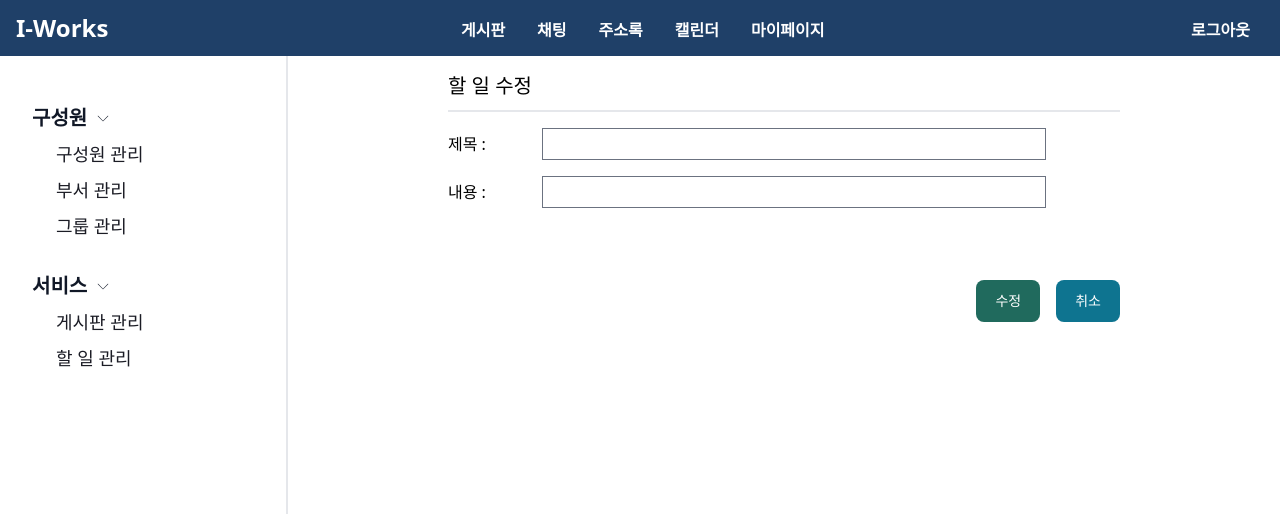
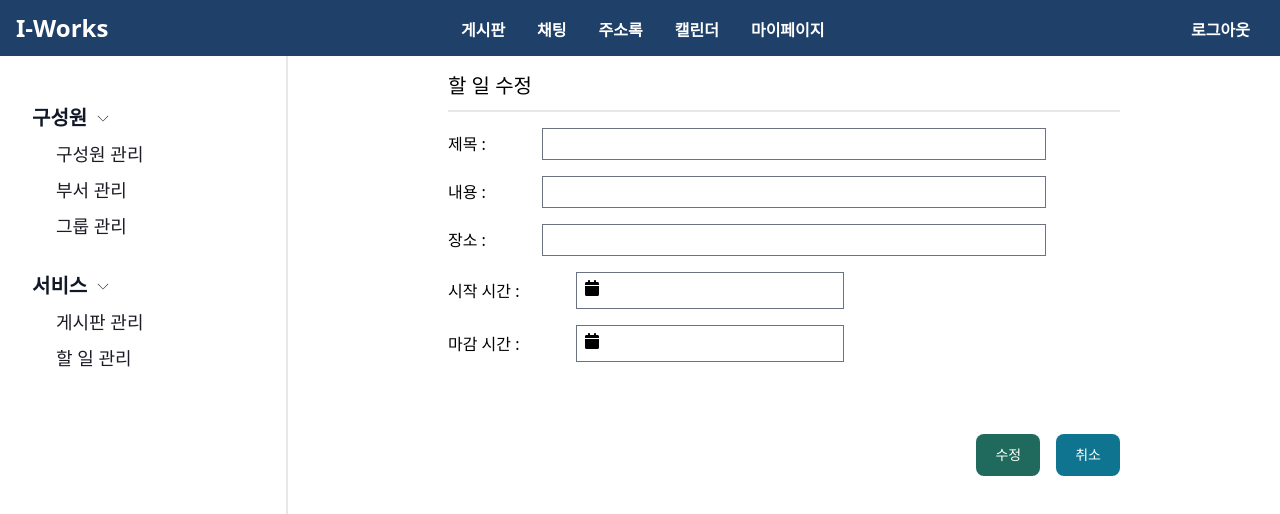
Before and after one commit to suhyeon06/i-works, a React (Vite) app in the folder I-works_client/: page /admin/schedules/update/1 in a window 1280 px wide. Shown: the top 514 px of the page. Built offline with nearby package versions, Linux system fonts and the light colour scheme; no server answers.

Commit message:
add: schedule edit

```diff
--- a/I-works_client/package.json
+++ b/I-works_client/package.json
@@ -15,6 +15,7 @@
     "flowbite-react": "^0.7.2",
     "jwt-decode": "^4.0.0",
     "react": "^18.2.0",
+    "react-datepicker": "^6.1.0",
     "react-dom": "^18.2.0",
     "react-icons": "^5.0.1",
     "react-quill": "^2.0.0",
@@ -23,6 +24,7 @@
   },
   "devDependencies": {
     "@types/react": "^18.2.43",
+    "@types/react-datepicker": "^6.0.0",
     "@types/react-dom": "^18.2.17",
     "@typescript-eslint/eslint-plugin": "^6.14.0",
     "@typescript-eslint/parser": "^6.14.0",
--- a/I-works_client/src/pages/admins/AdminBoardsUpdate.tsx
+++ b/I-works_client/src/pages/admins/AdminBoardsUpdate.tsx
@@ -3,8 +3,8 @@ import { ChangeEvent, FormEvent, useEffect, useState } from 'react'
 import { useNavigate, useParams, Form } from 'react-router-dom'
 
 import BoardModal from '../../components/BoardModal'
-import ReactQuill from "react-quill"
-import "react-quill/dist/quill.snow.css"
+import ReactQuill from 'react-quill'
+import 'react-quill/dist/quill.snow.css'
 import { Button } from 'flowbite-react'
 
 const AdminBoardsUpdate = () => {
@@ -39,8 +39,7 @@ const AdminBoardsUpdate = () => {
         setBoardContent(boardDetailData.boardContent)
         setBoardOwnerId(boardDetailData.boardOwnerId)
         setCategoryCodeId(boardDetailData.boardCategoryId)
-      }
-      catch (err) {
+      } catch (err) {
         console.log(err)
       }
     }
@@ -50,16 +49,16 @@ const AdminBoardsUpdate = () => {
 
   function handleUpdate(event: FormEvent) {
     event.preventDefault()
-    const plainTextContent = (boardContent || '').replace(/<[^>]+>/g, '');
+    const plainTextContent = (boardContent || '').replace(/<[^>]+>/g, '')
     const updateBoard = {
-      "boardTitle": boardTitle,
-      "boardContent": plainTextContent,
-      "boardCreatorId": '1',
-      "boardIsDeleted": '0',
-      "boardCategoryCodeId": boardCategoryCodeId,
-      "boardOwnerId": boardOwnerId,
+      boardTitle: boardTitle,
+      boardContent: plainTextContent,
+      boardCreatorId: '1',
+      boardIsDeleted: '0',
+      boardCategoryCodeId: boardCategoryCodeId,
+      boardOwnerId: boardOwnerId,
     }
-
+    console.log(updateBoard)
     axios
       .put(`https://suhyeon.site/api/board/update/${boardId}`, updateBoard)
       .then(() => {
@@ -72,22 +71,26 @@ const AdminBoardsUpdate = () => {
   }
 
   // 모달창 구현
-  const [modalIsOpen, setModalIsOpen] = useState(false);
-  const [selectedBoard, setselectedBoard] = useState<string | null>(null);
+  const [modalIsOpen, setModalIsOpen] = useState(false)
+  const [selectedBoard, setselectedBoard] = useState<string | null>(null)
 
   const openModal = () => {
-    setModalIsOpen(true);
-  };
+    setModalIsOpen(true)
+  }
 
   const closeModal = () => {
-    setModalIsOpen(false);
-  };
+    setModalIsOpen(false)
+  }
 
-  const handleSelectBoard = (boardName: string, boardOwnerId: string, boardCategoryCodeId: string) => {
-    setselectedBoard(boardName);
+  const handleSelectBoard = (
+    boardName: string,
+    boardOwnerId: string,
+    boardCategoryCodeId: string,
+  ) => {
+    setselectedBoard(boardName)
     setBoardOwnerId(boardOwnerId)
     setCategoryCodeId(boardCategoryCodeId)
-  };
+  }
 
   return (
     <div>
@@ -97,7 +100,11 @@ const AdminBoardsUpdate = () => {
       <Form className="flex flex-col" onSubmit={handleUpdate}>
         <div className="flex items-center">
           <span>게시판 : </span>
-          <Button className="ml-8 h-8 w-auto bg-mainGray text-black" type="button" onClick={openModal}>
+          <Button
+            className="ml-8 h-8 w-auto bg-mainGray text-black"
+            type="button"
+            onClick={openModal}
+          >
             게시판 선택
           </Button>
           <p className="ml-2">{selectedBoard}</p>
@@ -108,16 +115,28 @@ const AdminBoardsUpdate = () => {
           />
         </div>
         <div className="flex items-center my-2">
-          <label className="mr-14" htmlFor="title">제목 : </label>
-          <input onChange={onTitleChange} className="h-8 w-3/4" type="text" name="boardTitle" value={boardTitle} id="title" required />
+          <label className="mr-14" htmlFor="title">
+            제목 :{' '}
+          </label>
+          <input
+            onChange={onTitleChange}
+            className="h-8 w-3/4"
+            type="text"
+            name="boardTitle"
+            value={boardTitle}
+            id="title"
+            required
+          />
         </div>
         <div className="">
-          <label className="mr-10" htmlFor="file">첨부파일 : </label>
+          <label className="mr-10" htmlFor="file">
+            첨부파일 :{' '}
+          </label>
           <input className="h" type="file" name="" id="file" />
         </div>
         <div className="mt-5">
           <ReactQuill
-            style={{ height: "300px" }}
+            style={{ height: '300px' }}
             theme="snow"
             // modules={modules}
             // formats={formats}
@@ -127,8 +146,10 @@ const AdminBoardsUpdate = () => {
           />
         </div>
         <br />
-        <div className='flex justify-end mt-10 '>
-          <Button className='bg-mainGreen mr-4' type='submit'>수정</Button>
+        <div className="flex justify-end mt-10 ">
+          <Button className="bg-mainGreen mr-4" type="submit">
+            수정
+          </Button>
           <Button onClick={backToIndex}>취소</Button>
         </div>
       </Form>
--- a/I-works_client/src/pages/admins/AdminSchedulesUpdate.tsx
+++ b/I-works_client/src/pages/admins/AdminSchedulesUpdate.tsx
@@ -1,46 +1,70 @@
 import axios from 'axios'
 import { ChangeEvent, FormEvent, useEffect, useState } from 'react'
 import { useNavigate, useParams, Form } from 'react-router-dom'
+import DatePicker from 'react-datepicker'
+import 'react-datepicker/dist/react-datepicker.css'
 
-import ScheduleModal from '../../components/ScheduleModal'
-import ReactQuill from "react-quill"
-import "react-quill/dist/quill.snow.css"
+import 'react-quill/dist/quill.snow.css'
 import { Button } from 'flowbite-react'
 
-const AdminSchedulesUpdate = () => {
+interface ScheduleEditForm {
+  scheduleDivisionCodeId: number
+  scheduleTitle: string
+  schedulePriority: string
+  scheduleContent: string
+  scheduleStartDate: Date
+  scheduleEndDate: Date
+  meetingDate: Date
+  schedulePlace: string
+  meetingCode: string
+}
+
+const AdminSchedulesUpdate: React.FC = () => {
   const { scheduleId = '' } = useParams<{ scheduleId: string }>()
-
+  const [formState, setFormState] = useState<ScheduleEditForm>()
   const navigate = useNavigate()
   const backToIndex = () => {
     navigate('/admin/schedules/')
   }
 
-  const [scheduleTitle, setScheduleTitle] = useState<string>('')
-  const [scheduleContent, setScheduleContent] = useState<string>('')
-  const [scheduleOwnerId, setScheduleOwnerId] = useState<string>('')
-  const [scheduleCategoryCodeId, setCategoryCodeId] = useState<string>('')
-  // const [scheduleModifierId, setScheduleModifierId] = useState<number>()
-
-  const onTitleChange = (event: ChangeEvent<HTMLInputElement>) => {
-    setScheduleTitle(event.target.value)
+  const handleInputChange = (event: React.ChangeEvent<HTMLInputElement>) => {
+    const { name, value } = event.target
+    console.log(name)
+    setFormState({
+      ...formState,
+      [name]: value,
+    })
   }
 
-  const onContentChange = (content: string) => {
-    setScheduleContent(content)
+  const handleDateChange = (date: Date, name: string) => {
+    setFormState({
+      ...formState,
+      [name]: date,
+    })
   }
 
   useEffect(() => {
     async function getScheduleDetail(scheduleId: string) {
       try {
-        const res = await axios.get(`https://suhyeon.site/api/schedule/${scheduleId}`)
+        const res = await axios.get(
+          `https://suhyeon.site/api/schedule/${scheduleId}`,
+        )
         const scheduleDetailData = res.data.data
-
-        setScheduleTitle(scheduleDetailData.scheduleTitle)
-        setScheduleContent(scheduleDetailData.scheduleContent)
-        setScheduleOwnerId(scheduleDetailData.scheduleOwnerId)
-        setCategoryCodeId(scheduleDetailData.scheduleCategoryId)
-      }
-      catch (err) {
+        const initData: ScheduleEditForm = {
+          //scheduleDivisionCodeId: scheduleDetailData.scheduleDivisionCodeId,
+          scheduleDivisionCodeId: 1,
+          scheduleTitle: scheduleDetailData.scheduleTitle,
+          schedulePriority: scheduleDetailData.schedulePriority,
+          scheduleContent: scheduleDetailData.scheduleContent,
+          scheduleStartDate: scheduleDetailData.scheduleStartDate,
+          scheduleEndDate: scheduleDetailData.scheduleEndDate,
+          schedulePlace: scheduleDetailData.schedulePlace,
+          //meetingCode: scheduleDetailData.meetingCode,
+          meetingCode: 'test',
+          meetingDate: scheduleDetailData.meetingDate,
+        }
+        setFormState(initData)
+      } catch (err) {
         console.log(err)
       }
     }
@@ -50,18 +74,9 @@ const AdminSchedulesUpdate = () => {
 
   function handleUpdate(event: FormEvent) {
     event.preventDefault()
-    const plainTextContent = (scheduleContent || '').replace(/<[^>]+>/g, '');
-    const updateSchedule = {
-      "scheduleTitle": scheduleTitle,
-      "scheduleContent": plainTextContent,
-      "scheduleCreatorId": '1',
-      "scheduleIsDeleted": '0',
-      "scheduleCategoryCodeId": scheduleCategoryCodeId,
-      "scheduleOwnerId": scheduleOwnerId,
-    }
-
+    console.log(formState)
     axios
-      .put(`https://suhyeon.site/api/schedule/update/${scheduleId}`, updateSchedule)
+      .post(`https://suhyeon.site/api/schedule/${scheduleId}/update`, formState)
       .then(() => {
         alert('수정되었습니다.')
         navigate('/admin/schedules/')
@@ -71,55 +86,90 @@ const AdminSchedulesUpdate = () => {
       })
   }
 
-  // 모달창 구현
-  const [modalIsOpen, setModalIsOpen] = useState(false);
-  const [selectedSchedule, setselectedSchedule] = useState<string | null>(null);
-
-  const openModal = () => {
-    setModalIsOpen(true);
-  };
-
-  const closeModal = () => {
-    setModalIsOpen(false);
-  };
-
-  const handleSelectSchedule = (scheduleName: string, scheduleOwnerId: string, scheduleCategoryCodeId: string) => {
-    setselectedSchedule(scheduleName);
-    setScheduleOwnerId(scheduleOwnerId)
-    setCategoryCodeId(scheduleCategoryCodeId)
-  };
-
   return (
     <div>
       <div className="h-10 mb-2 border-b-2 text-xl">
         <h1>할 일 수정</h1>
       </div>
       <Form className="flex flex-col" onSubmit={handleUpdate}>
-        <div className="flex items-center">
-          <p className="ml-2">{selectedSchedule}</p>
-          <ScheduleModal
-            show={modalIsOpen}
-            onClose={closeModal}
-            onSelect={handleSelectSchedule}
+        <div className="flex items-center my-2">
+          <label className="mr-14" htmlFor="title">
+            제목 :{' '}
+          </label>
+          <input
+            onChange={handleInputChange}
+            className="h-8 w-3/4"
+            type="text"
+            name="scheduleTitle"
+            value={formState?.scheduleTitle}
+            id="title"
+            required
+          />
+        </div>
+
+        <div className="flex items-center my-2">
+          <label className="mr-14" htmlFor="content">
+            내용 :{' '}
+          </label>
+          <input
+            onChange={handleInputChange}
+            className="h-8 w-3/4"
+            type="text"
+            name="scheduleContent"
+            value={formState?.scheduleContent}
+            id="content"
+            required
+          />
+        </div>
+
+        <div className="flex items-center my-2">
+          <label className="mr-14" htmlFor="content">
+            장소 :{' '}
+          </label>
+          <input
+            onChange={handleInputChange}
+            className="h-8 w-3/4"
+            type="text"
+            name="schedulePlace"
+            value={formState?.schedulePlace}
+            id="content"
+            required
+          />
+        </div>
+
+        <div className="flex items-center my-2">
+          <label className="mr-14" htmlFor="content">
+            시작 시간 :{' '}
+          </label>
+          <DatePicker
+            showIcon
+            dateFormat="yyyy.MM.dd" // 날짜 형태
+            shouldCloseOnSelect // 날짜를 선택하면 datepicker가 자동으로 닫힘
+            selected={formState?.scheduleStartDate}
+            onChange={(date) => handleDateChange(date!, 'scheduleStartDate')}
           />
         </div>
         <div className="flex items-center my-2">
-          <label className="mr-14" htmlFor="title">제목 : </label>
-          <input onChange={onTitleChange} className="h-8 w-3/4" type="text" name="scheduleTitle" value={scheduleTitle} id="title" required />
-        </div>
-
-        <div className="flex items-center my-2">
-          <label className="mr-14" htmlFor="content">내용 : </label>
-          <input onChange={onTitleChange} className="h-8 w-3/4" type="text" name="scheduleContent" value={scheduleTitle} id="content" required />
+          <label className="mr-14" htmlFor="content">
+            마감 시간 :{' '}
+          </label>
+          <DatePicker
+            showIcon
+            dateFormat="yyyy.MM.dd" // 날짜 형태
+            shouldCloseOnSelect // 날짜를 선택하면 datepicker가 자동으로 닫힘
+            selected={formState?.scheduleEndDate}
+            onChange={(date) => handleDateChange(date!, 'scheduleEndDate')}
+          />
         </div>
         <br />
-        <div className='flex justify-end mt-10 '>
-          <Button className='bg-mainGreen mr-4' type='submit'>수정</Button>
+        <div className="flex justify-end mt-10 ">
+          <Button className="bg-mainGreen mr-4" type="submit">
+            수정
+          </Button>
           <Button onClick={backToIndex}>취소</Button>
         </div>
       </Form>
     </div>
   )
 }
-
 export default AdminSchedulesUpdate
```
Also changed, not shown: 1 other file (tests, documents, lock files or other folders).
